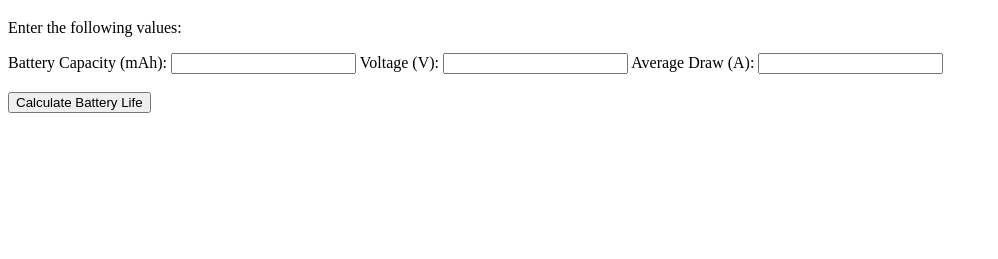
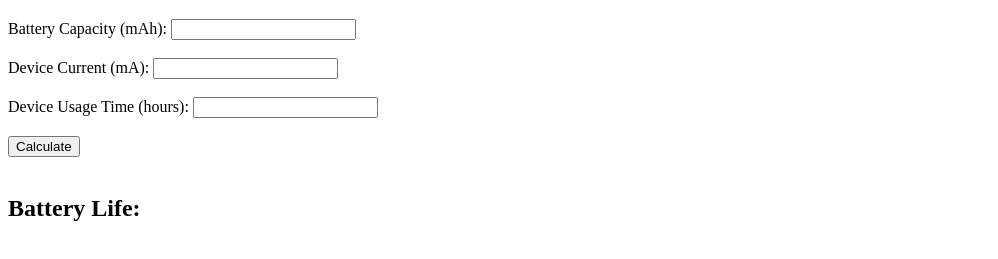
Before and after one commit to szinck1/battery-calculator, a website built with webpack: page index.html in a window 1280 px wide. Shown: the part 61-320 px from the top of the page, without its empty margins (0-998 px from the left). Built offline with nearby package versions, Linux system fonts and the light colour scheme.

Commit message:
Update index.html

```diff
--- a/index.html
+++ b/index.html
@@ -2,43 +2,21 @@
 <html>
   <head>
     <title>Battery Life Calculator</title>
-	<script type="text/javascript">
-		function calculateBatteryLife() {
-			var batteryCapacity = document.getElementById("batteryCapacity").value;
-			var voltage = document.getElementById("voltage").value;
-			var averageDraw = document.getElementById("averageDraw").value;
-
-			// convert battery capacity from mAh to Ah
-			batteryCapacity /= 1000;
-
-			// calculate battery life
-			var batteryLife = batteryCapacity / (averageDraw * voltage);
-
-			document.getElementById("batteryLife").innerHTML = "Estimated Battery Life: " + batteryLife.toFixed(2) + " hours";
-		}
-	</script>
+    <script src="script.js"></script>
   </head>
   <body>
     <h1>Battery Life Calculator</h1>
-
-	<p>Enter the following values:</p>
-
-	<label for="batteryCapacity">Battery Capacity (mAh):</label>
-	<input type="number" id="batteryCapacity" name="batteryCapacity" required>
-
-	<label for="voltage">Voltage (V):</label>
-	<input type="number" id="voltage" name="voltage" required>
-
-	<label for="averageDraw">Average Draw (A):</label>
-	<input type="number" id="averageDraw" name="averageDraw" required>
-
-	<br><br>
-
-	<button type="button" onclick="calculateBatteryLife()">Calculate Battery Life</button>
-
-	<br><br>
-
-	<p id="batteryLife"></p>
-
+    <form>
+      <label for="battery-capacity">Battery Capacity (mAh):</label>
+      <input type="number" id="battery-capacity" name="battery-capacity" required><br><br>
+      <label for="device-current">Device Current (mA):</label>
+      <input type="number" id="device-current" name="device-current" required><br><br>
+      <label for="device-hours">Device Usage Time (hours):</label>
+      <input type="number" id="device-hours" name="device-hours" required><br><br>
+      <button type="button" onclick="calculateBatteryLife()">Calculate</button>
+    </form>
+    <br>
+    <h2>Battery Life:</h2>
+    <p id="battery-life"></p>
   </body>
 </html>
```
Lines whose indentation alone changed are shown as unchanged.
